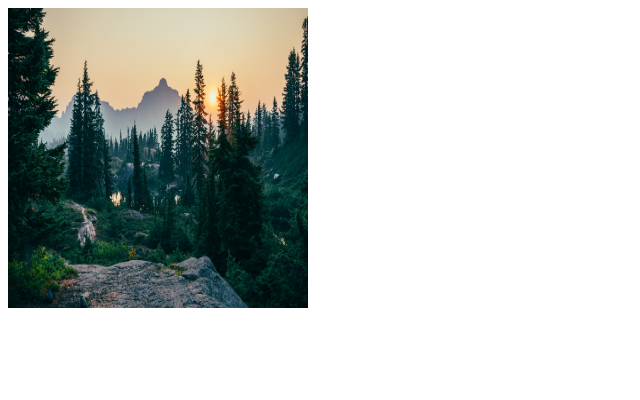
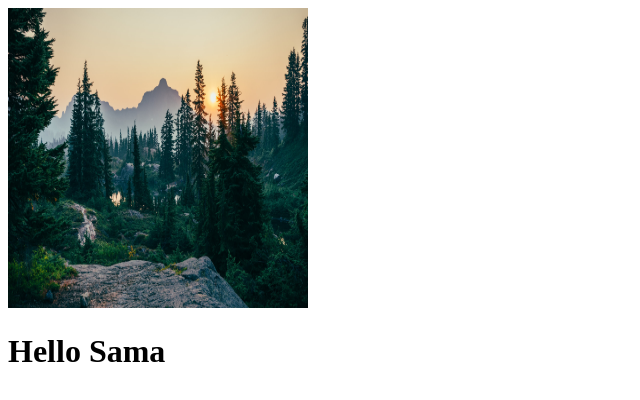
Before and after one commit to samaSame7/git-lab1, a plain HTML site: page index.html in a window 1280 px wide. Shown: the whole page, without its empty margins (0-640 px from the left). Drawn offline with Linux system fonts and the light colour scheme.

Commit message:
hello eng sama

```diff
--- a/index.html
+++ b/index.html
@@ -11,6 +11,6 @@
       alt="Picture of the nature"
       style="height: 300px; width: 300px"
     />
-
+    <h1>Hello Sama</h1>
   </body>
 </html>
```
